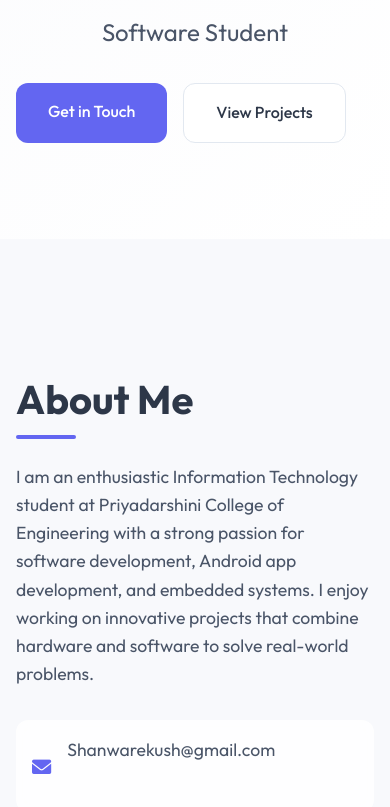
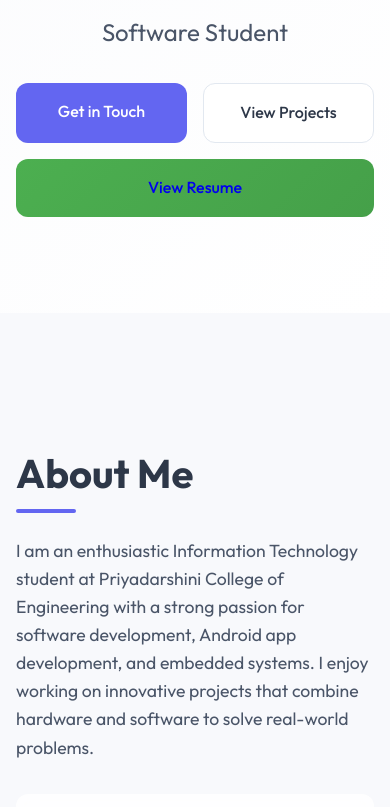
Before and after one commit to Kushanware/Portfolio_Website, a plain HTML site: page index.html in a window 390 px wide. Shown: the part 834-1641 px from the top of the page. Drawn offline with nearby package versions, Linux system fonts and the light colour scheme; no server answers.

Commit message:
Improve mobile layout: Add responsive resume button and optimize CTA button arrangement

```diff
--- a/index.html
+++ b/index.html
@@ -57,8 +57,11 @@
                 <h1>Kush Shanware</h1>
                 <p class="subtitle">Software Student</p>
                 <div class="hero-cta">
-                    <a href="#contact" class="cta-button primary">Get in Touch</a>
-                    <a href="#projects" class="cta-button secondary">View Projects</a>
+                    <div class="row-buttons">
+                        <a href="#contact" class="cta-button primary">Get in Touch</a>
+                        <a href="#projects" class="cta-button secondary">View Projects</a>
+                    </div>
+                    <a href="https://drive.google.com/file/d/1ASwPJTpywCeITiCqhT4stjBpNX2Bvbxk/view?usp=sharing" target="_blank" class="cta-button mobile-resume">View Resume</a>
                 </div>
             </div>
         </div>
--- a/styles.css
+++ b/styles.css
@@ -977,3 +977,49 @@ body {
     background: linear-gradient(135deg, #4CAF50, #388e3c);
     box-shadow: 0 4px 12px rgba(76, 175, 80, 0.4);
 }
+
+/* Mobile Resume Button Styles */
+.mobile-resume {
+    display: none;
+    background: linear-gradient(135deg, #4CAF50, #45a049);
+    border: none;
+}
+
+.mobile-resume:hover {
+    background: linear-gradient(135deg, #45a049, #388e3c);
+}
+
+/* Mobile Styles */
+@media screen and (max-width: 768px) {
+    .hero-cta {
+        display: flex;
+        flex-wrap: wrap;
+        gap: 1rem;
+        width: 100%;
+    }
+
+    .hero-cta .row-buttons {
+        display: flex;
+        justify-content: space-between;
+        width: 100%;
+        gap: 1rem;
+    }
+
+    .hero-cta .primary,
+    .hero-cta .secondary {
+        flex: 1;
+        min-width: calc(50% - 0.5rem);
+        margin: 0;
+    }
+
+    .hero-cta .mobile-resume {
+        display: block;
+        width: 100%;
+        text-align: center;
+    }
+
+    /* Hide the resume section button on mobile */
+    .resume-button-container {
+        display: none;
+    }
+}
```
